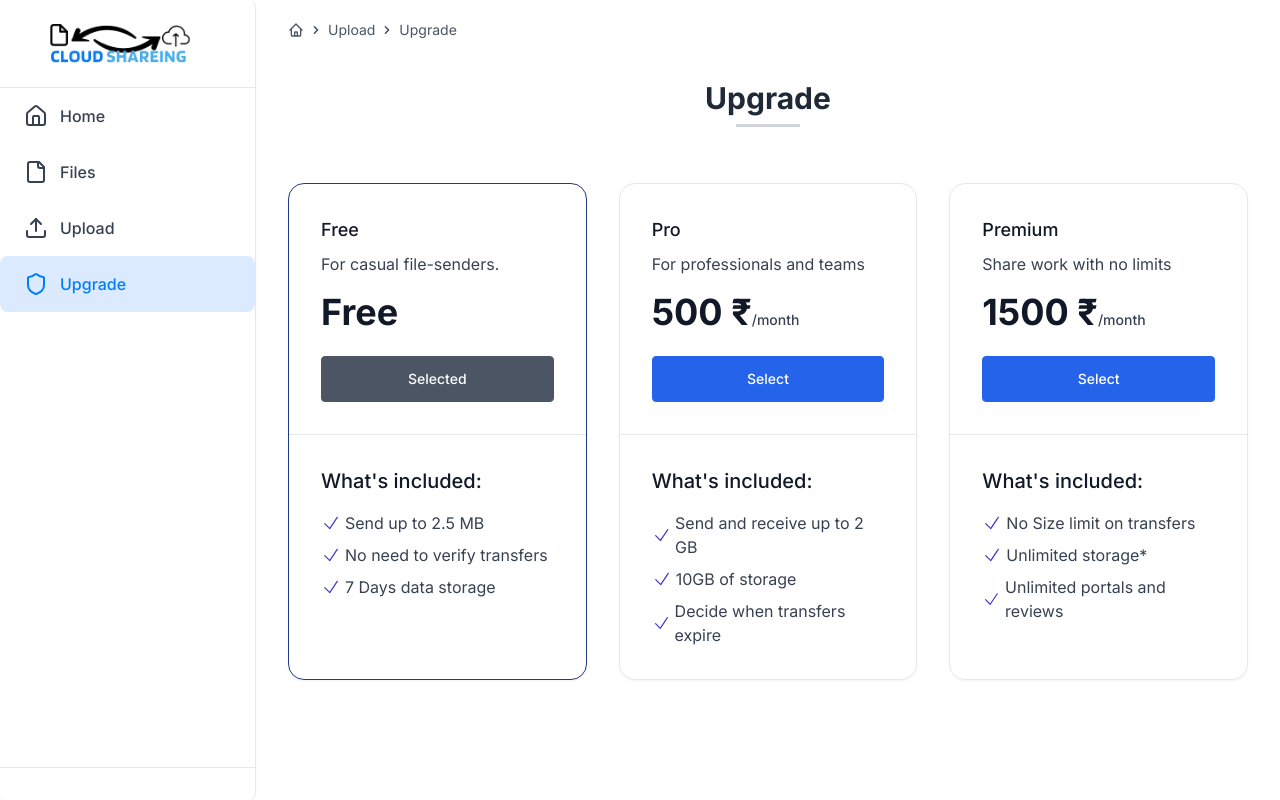
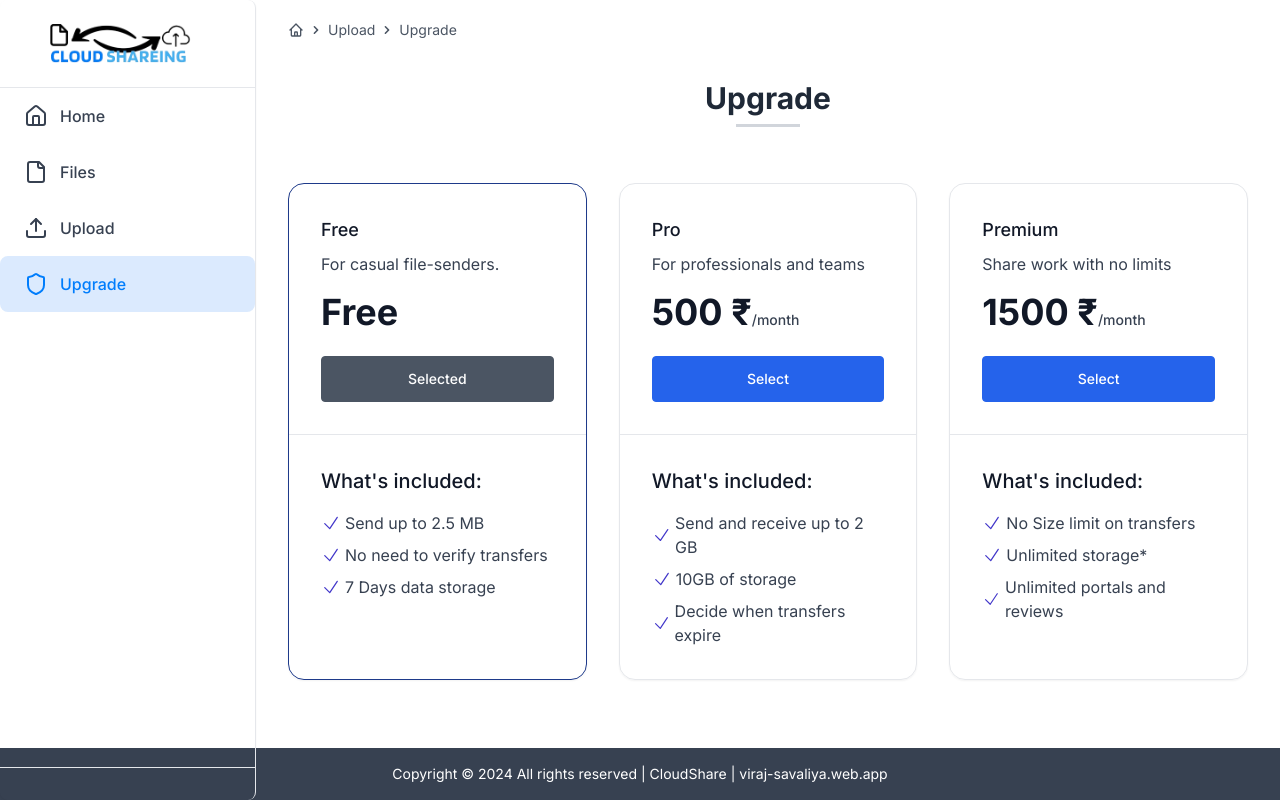
Before and after one commit to virajsavaliya/CloudShare, a Next.js app: page /upgrade in a window 1280 px wide. Built offline with nearby package versions, Linux system fonts and the light colour scheme; no server answers.

Commit message:
Update layout.js

```diff
--- a/app/(dashboard)/layout.js
+++ b/app/(dashboard)/layout.js
@@ -1,6 +1,6 @@
 "use client"
+
 import React, { useState, useEffect } from 'react';
-
 import SideNav from './_components/SideNav';
 import TopHeader from './_components/TopHeader';
 import Footer from '../_components/Footer';
@@ -22,15 +22,16 @@ function Layout({ children }) {
   }, []); // Empty dependency array to run the effect only once on initial render
 
   return (
-    <div>
+    <div style={{ minHeight: '100vh', display: 'flex', flexDirection: 'column' }}>
       <div className='h-full md:w-64 flex-col fixed inset-y-0 z-50 md:flex hidden'>
         <SideNav/>
       </div>
-      <div className='md:ml-64'>
-        <TopHeader className="flex-1"/>
+      <div className='md:ml-64' style={{ flex: '1' }}>
+        <TopHeader />
         {children}
       </div>
       {isSmallScreen && <Footer />} {/* Render footer only on small screens */}
+      {!isSmallScreen && <Footer style={{ marginTop: 'auto' }} />} {/* Render footer at the bottom */}
     </div>
   );
 }
```
